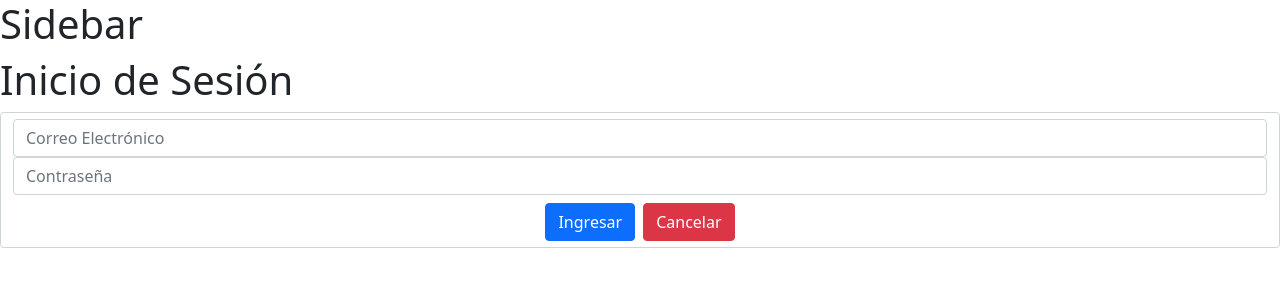
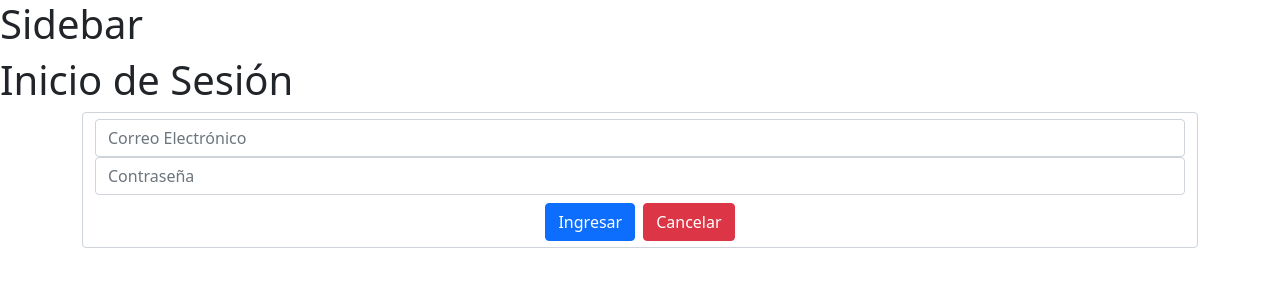
Before and after one commit to kasimkid/Registro-de-Veh-culos, a React (Vite) app: page / in a window 1280 px wide. Shown: the top 300 px of the page. Built offline with nearby package versions, Linux system fonts and the light colour scheme.

Commit message:
test branch

```diff
--- a/src/components/Login.jsx
+++ b/src/components/Login.jsx
@@ -15,7 +15,7 @@ export const Login = () => {
   return (
     <>
     <h1>Inicio de Sesión</h1>
-    <div className="form-box">
+    <div className="form-box container">
       <form className="form-control" onSubmit={onLogIn}>
         <input
           type="email"
```
